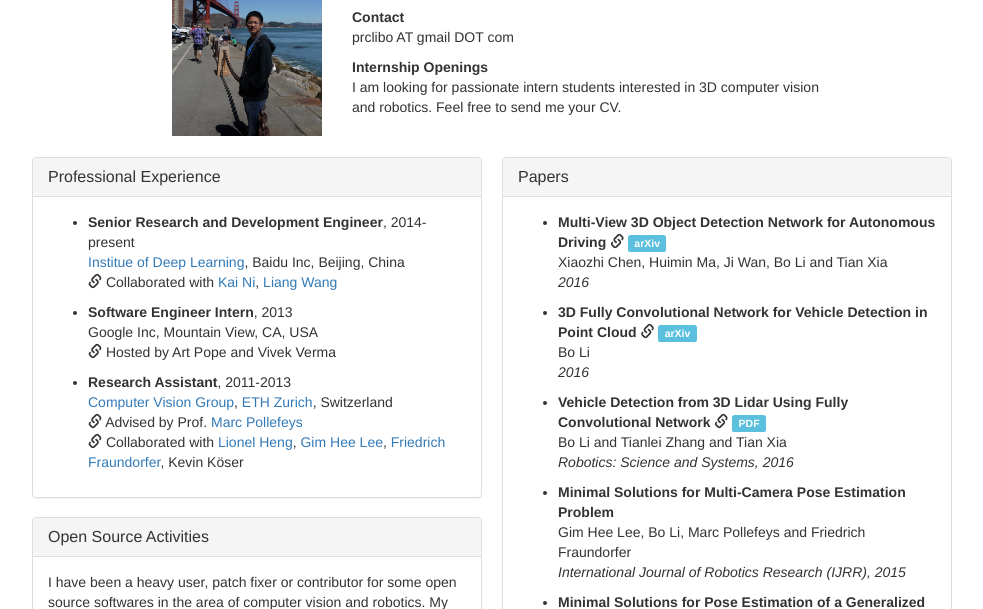
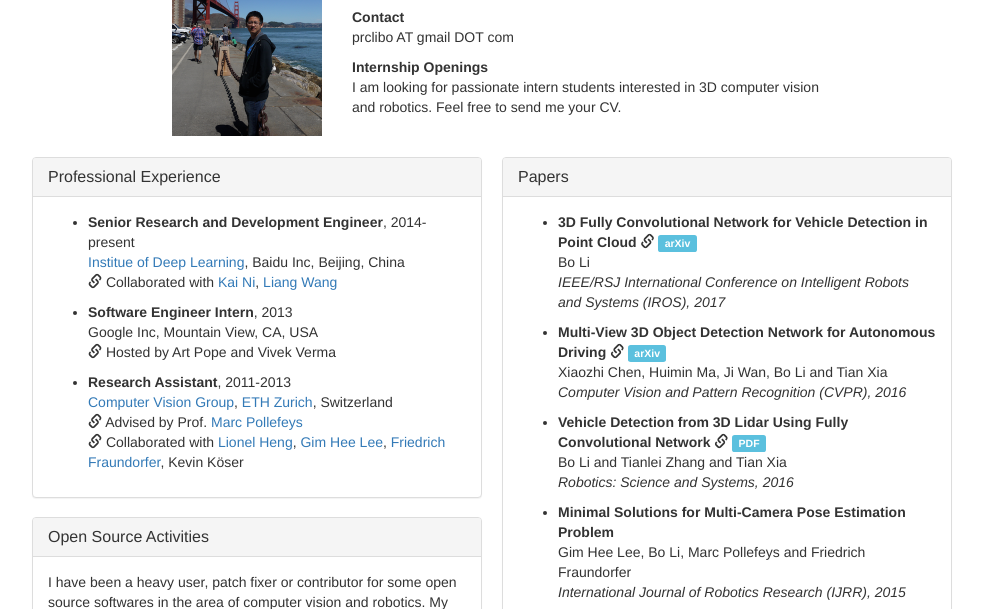
Before and after one commit to prclibo/prclibo.github.io, a plain HTML site: page index.html in a window 1280 px wide. Shown: the part 148-757 px from the top of the page, without its empty margins (148-1131 px from the left). Drawn offline with nearby package versions, Linux system fonts and the light colour scheme.

Commit message:
paper acception

```diff
--- a/index.html
+++ b/index.html
@@ -116,6 +116,19 @@ $('.grid').masonry({
                         <ul>
                             <li>
                                 <p>
+                                    <strong>3D Fully Convolutional Network for Vehicle Detection in Point Cloud</strong>
+                                    <span class="glyphicon glyphicon-link"></span>
+                                    <a href="https://arXiv.org/abs/1611.08069">
+                                        <span class="label label-info">arXiv</span>
+                                    </a>
+                                    <br/>
+                                    Bo Li
+                                    <br/>
+                                    <em>IEEE/RSJ International Conference on Intelligent Robots and Systems (IROS), 2017</em>
+                                </p>
+                            </li>
+                            <li>
+                                <p>
                                     <strong>Multi-View 3D Object Detection Network for Autonomous Driving</strong>
                                     <span class="glyphicon glyphicon-link"></span>
                                     <a href="https://arXiv.org/abs/1611.07759">
@@ -124,20 +137,7 @@ $('.grid').masonry({
                                     <br/>
                                     Xiaozhi Chen, Huimin Ma, Ji Wan, Bo Li and Tian Xia
                                     <br/>
-                                    <em>2016</em>
-                                </p>
-                            </li>
-                            <li>
-                                <p>
-                                    <strong>3D Fully Convolutional Network for Vehicle Detection in Point Cloud</strong>
-                                    <span class="glyphicon glyphicon-link"></span>
-                                    <a href="https://arXiv.org/abs/1611.08069">
-                                        <span class="label label-info">arXiv</span>
-                                    </a>
-                                    <br/>
-                                    Bo Li
-                                    <br/>
-                                    <em>2016</em>
+                                    <em>Computer Vision and Pattern Recognition (CVPR), 2016</em>
                                 </p>
                             </li>
                             <li>
```
